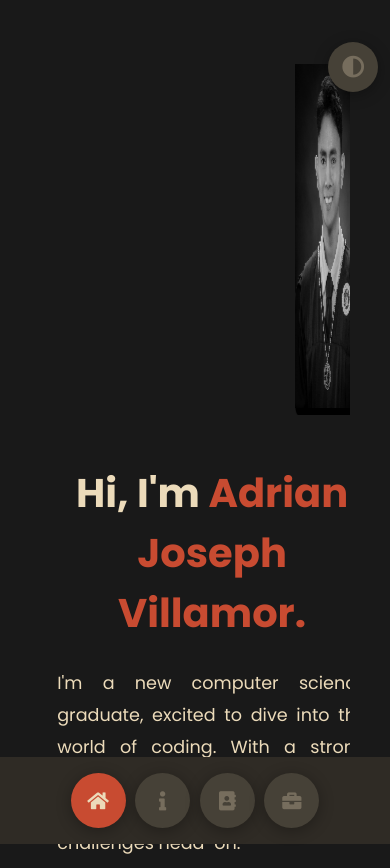
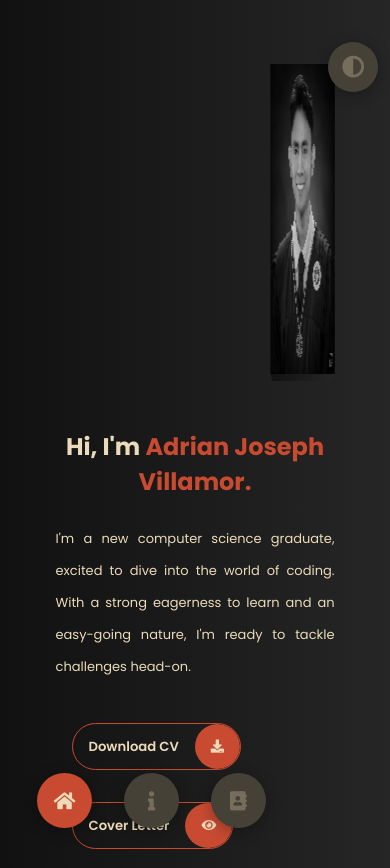
Before and after one commit to AJVillamor/AJVillamor.github.io, a plain HTML site: page index.html in a window 390 px wide. Shown: the top 868 px of the page. Drawn offline with Linux system fonts and the light colour scheme.

Commit message:
important update
edited: responsiveness on smaller screens, resize first picture, and deleted 1 picture.

added: gradient effect on background color

```diff
--- a/index.html
+++ b/index.html
@@ -70,7 +70,7 @@
                         precision, adaptability, and holistic growth. This graduate is ready to contribute, learn, and pedal towards
                         innovation.
                     </p>
-                    <div class="btn-main-container-about">
+                    <div class="btn-main-container">
                         <div class="btn-con">
                             <a href="https://docs.google.com/document/d/1V0LCzbsaFMYbZa2BngBQb6Id0HEwyDtX8ryhAwfsLC0/edit?usp=drive_link" class="main-btn">
                                 <span class="btn-text">Download CV</span>
@@ -273,7 +273,7 @@
         <div class="control" data-id="contact">
             <i class="fas fa-address-book"></i>
         </div>
-        <div class="control" data-id="portfolio">
+        <div class="control" data-id="portfolio" style="visibility: hidden;">
             <i class="fas fa-briefcase"></i>
         </div>
     </div>
--- a/styles/_media.scss
+++ b/styles/_media.scss
@@ -48,6 +48,7 @@
         background-color: var(--color-grey-5);
         .control{
             margin: 1rem .3rem;
+            margin: 1rem 1rem 1rem 1rem;
         }
     }
 
@@ -314,11 +315,11 @@
         overflow: auto;
         white-space: normal;
         .right-header{
-            .name {
-                font-size: 50%;
-                span { color: var(--color-secondary); }
+            h1 {
+                font-size: x-large !important;
             }
             p {
+                font-size: small !important;
                 margin: 1.5rem 0;
                 line-height: 2rem;
             }
@@ -328,45 +329,48 @@
         margin-bottom: 7rem;
         .contact-content-con{
             text-align: justify;
-        }
+            .left-contact{
+                p{ font-size: large; }
                 .contact-info{
                     margin-top: 3rem;
                     margin-bottom: 3rem;
                     .icon{
+                        font-size: small !important;
+                        span{ font-size: small !important; }
                         width: 100%;
                         text-align: start;
                     }
                 }
             }
+        }
+    }
     .btn-main-container{
-        width: 100%;
         display: grid;
-        grid-template-columns: repeat(2, 1fr);
-        place-items: center;
-        .btn-con{
-            margin-left: .2rem;
-            margin-right: .2rem;
+        grid-template-columns: 1fr;
+        .btn-con {
+          display: flex;
+          flex-direction: column;
+          justify-self: left;
+          padding: 1rem;
         }
-        //     a{
-        //         font-size: .5rem;
-        //         .btn-con{
-        //             margin-right: 50%;
-        //         }
-        //     }
-        // }
     }
     .about-container{
-        place-items: center;
-        overflow-y: auto;
         .left-about{
-            font-size: 70%;
+            overflow-x: auto;
+            white-space: inherit;
             h4{
+                font-size: 22px !important;
                 text-align: justify;
                 font-size: 1.7rem;
             }
             p{
                 text-align: justify;
+                font-size: small !important;
+            }
+
         }
     }
+    .controls{
+        background-color: transparent;
     }
 }
--- a/styles/styles.scss
+++ b/styles/styles.scss
@@ -5,7 +5,8 @@
     list-style: none;
 }
 :root {
-    --color-primary: #191919;
+    --color-primary: #111111;
+    --color-primary1: #262626 ;
     --color-secondary: #C84B31;
     --color-white: #ECDBBA;
     --color-black: #000;
@@ -20,7 +21,8 @@
     --box-shadow-1: 0 3px 15px rgba(0,0,0,.3);
 }
 .light-mode {
-    --color-primary: #F9FBFC;
+    --color-primary: #cce4f9;
+    --color-primary1: #F9FBFC;
     --color-secondary: #69c6c6 ;
     --color-white: #454e56;
     --color-black: #000;
@@ -33,8 +35,24 @@
     --color-grey-6: #112121;
 }
 
+// Define your color variables
+$gradient-start-color: var(--color-primary);
+$gradient-end-color: var(--color-primary1);
+
+// Define the gradient mixin
+@mixin gradient-background($start-color, $end-color) {
+  background: linear-gradient(to right, $start-color, $end-color);
+}
+
+//   &:hover {
+//     // You can adjust the hover effect if desired
+//     background: darken($gradient-start-color, 10%);
+//   }
+
+
 body {
     background-color: var(--color-primary);
+    // @include gradient-background($gradient-start-color, $gradient-end-color);
     font-family: 'Poppins', sans-serif;
     font-size: 1.1rem;
     color: var(--color-white);
@@ -68,11 +86,12 @@ section {
     display: none;
     transform: translateY(-100%) scale(0);
     transition: all .4s ease-in-out;
-    background-color: var(--color-primary);
+    @include gradient-background($gradient-start-color, $gradient-end-color);
 }
 
 
 .active{
+    background-color: inherit;
     display: block;
     animation: appear 1s ease-in-out;
     transform: translateY(0) scaleY(1);
```
Also changed, not shown: images/creative.jpg, images/crt.png (deleted), images/shs_gradpic.jpg (deleted), styles/styles.css, 1 other file. Lines whose indentation alone changed are shown as unchanged.
